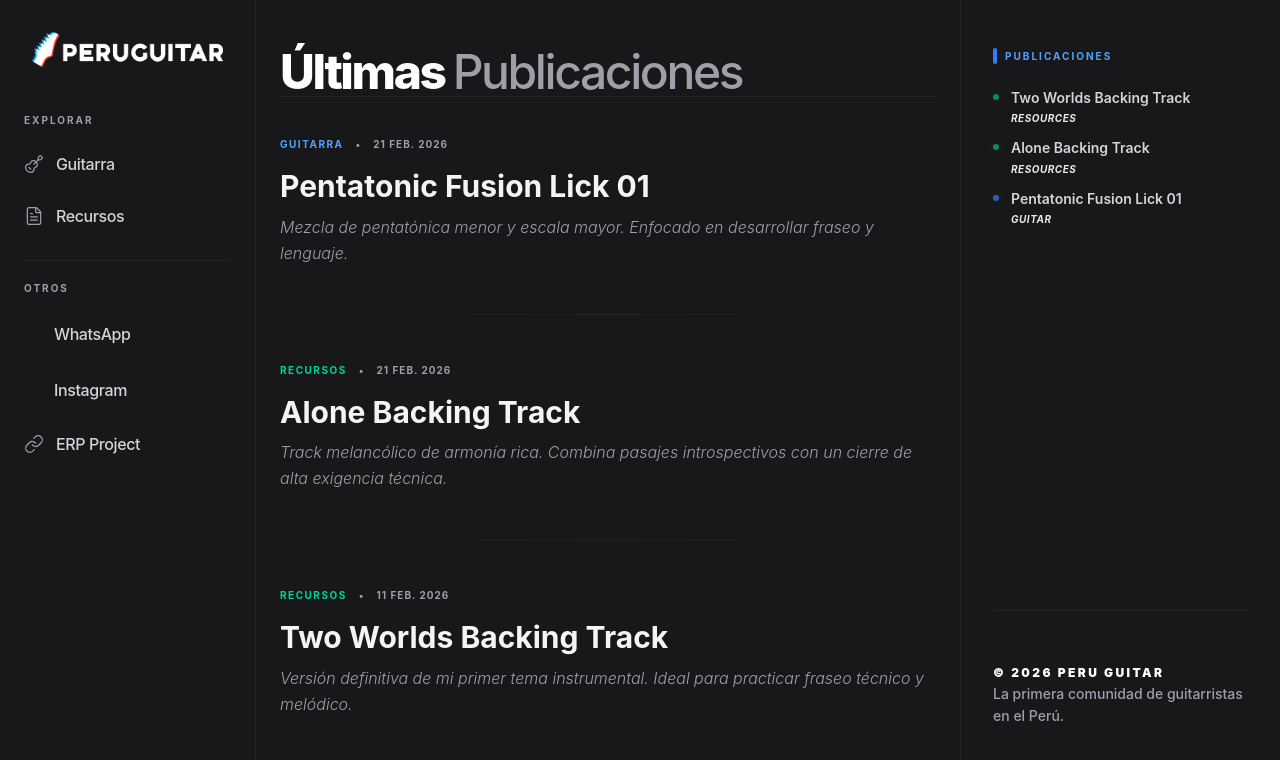
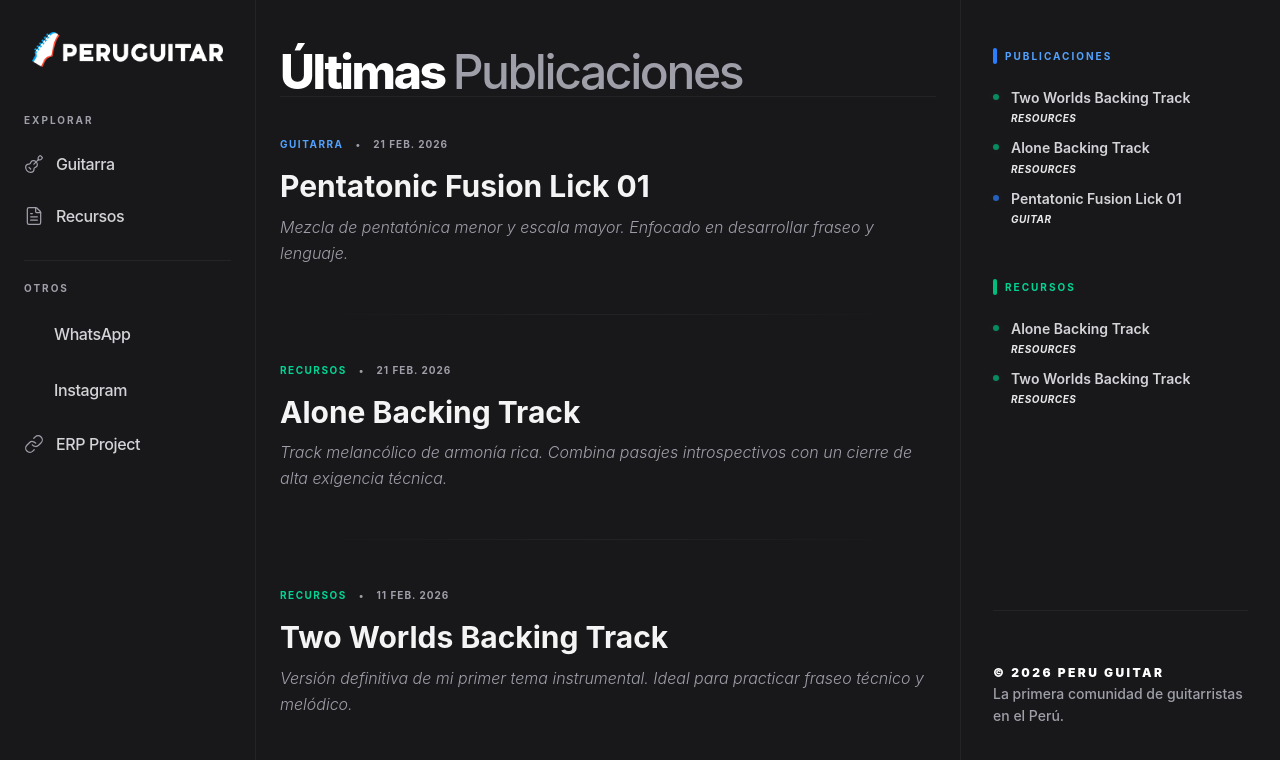
Before and after one commit to erp-project-dev/peruguitar, a Next.js app: page / in a window 1280 px wide. Shown: the top 760 px of the page. Built offline with nearby package versions, Linux system fonts and the light colour scheme; some icons are missing.

Commit message:
feat: google analytics

```diff
--- /dev/null
+++ b/app/[postId]/components/TrackPostView.tsx
@@ -0,0 +1,29 @@
+"use client";
+
+import { useEffect } from "react";
+import ReactGA from "react-ga4";
+
+type TrackPostViewProps = {
+  id: string;
+  category: string;
+  title: string;
+  author: string;
+};
+
+export function TrackPostView({
+  id,
+  category,
+  title,
+  author,
+}: TrackPostViewProps) {
+  useEffect(() => {
+    ReactGA.event("post_view", {
+      post_id: id,
+      post_title: title,
+      post_category: category,
+      post_author: author,
+    });
+  }, [id, title, category, author]);
+
+  return null;
+}
--- a/app/[postId]/page.tsx
+++ b/app/[postId]/page.tsx
@@ -2,6 +2,7 @@ import { notFound } from "next/navigation";
 import { POSTS } from "@/content";
 import { PostHeader } from "./components/PostHeader";
 import { Metadata } from "next";
+import { TrackPostView } from "./components/TrackPostView";
 
 interface PageProps {
   params: Promise<{ postId: string }>;
@@ -55,6 +56,13 @@ export default async function Post({ params }: PageProps) {
       <div className="prose prose-invert max-w-none">
         <post.content />
       </div>
+
+      <TrackPostView
+        id={post.id}
+        title={post.title}
+        author={post.author}
+        category={post.category}
+      />
     </article>
   );
 }
--- a/app/components/RightBar/RightBar.tsx
+++ b/app/components/RightBar/RightBar.tsx
@@ -1,56 +1,44 @@
-"use client";
-
+import { useMemo } from "react";
 import { POSTS } from "../../content";
-import { ItemLink } from "./components/ItemLink";
-import { ItemFooter } from "./components/ItemFooter";
 
 import { CATEGORY_STYLES } from "@/shared/category";
 
-const SectionHeader = ({
-  title,
-  color,
-  bgColor,
-}: {
-  title: string;
-  color: string;
-  bgColor: string;
-}) => (
-  <div className="flex items-center gap-2 mb-5">
-    <div className={`w-1 h-4 rounded-full ${bgColor}`} />
-    <h3
-      className={`text-[10px] font-bold ${color} uppercase tracking-[0.2em] leading-none`}
-    >
-      {title}
-    </h3>
-  </div>
-);
+import { RightBarItem } from "./components/RightBarItem";
+import { RightBarFooter } from "./components/RightBarFooter";
+import { RightBarHeader } from "./components/RightBarHeader";
+
+const getRandom = (arr: typeof POSTS, count: number, cat?: string) => {
+  const f = cat ? arr.filter((a) => a.category === cat) : arr;
+  return [...f].sort(() => 0.5 - Math.random()).slice(0, count);
+};
 
 export function RightBar() {
-  const getRandom = (arr: typeof POSTS, count: number, category?: string) => {
-    const filtered = category
-      ? arr.filter((a) => a.category === category)
-      : arr;
-    return [...filtered].sort(() => 0.5 - Math.random()).slice(0, count);
-  };
+  const data = useMemo(() => {
+    return {
+      others: getRandom(POSTS, 5),
+      resources: getRandom(POSTS, 5, "resources"),
+      production: getRandom(POSTS, 5, "music-production"),
+    };
+  }, []);
 
-  const otherPosts = getRandom(POSTS, 5);
-  const resourcePosts = getRandom(POSTS, 5, "resources");
-  const productionPosts = getRandom(POSTS, 5, "music-production");
+  if (!data) {
+    return null;
+  }
 
   return (
     <aside className="w-full h-full flex flex-col overflow-y-auto [ms-overflow-style:none] [scrollbar-width:none] [&::-webkit-scrollbar]:hidden">
       <div className="flex flex-col min-h-full px-8 pb-8">
         <div className="flex-1 space-y-12">
           <section>
-            <SectionHeader
+            <RightBarHeader
               title="Publicaciones"
               color={CATEGORY_STYLES.guitar.color}
               bgColor={CATEGORY_STYLES.guitar.bgColor}
             />
             <div className="space-y-1">
-              {otherPosts.map((post, i) => (
-                <ItemLink
-                  key={i}
+              {data.others.map((post) => (
+                <RightBarItem
+                  key={post.id}
                   title={post.title}
                   href={`/${post.id}`}
                   category={post.category}
@@ -61,44 +49,46 @@ export function RightBar() {
           </section>
 
           {/* <section>
-            <SectionHeader
+            <RightBarHeader
               title={CATEGORY_STYLES["music-production"].name}
               color={CATEGORY_STYLES["music-production"].color}
               bgColor={CATEGORY_STYLES["music-production"].bgColor}
             />
             <div className="space-y-1">
-              {productionPosts.map((post, i) => (
-                <ItemLink
-                  key={i}
+              {data.production.map((post) => (
+                <RightBarItem
+                  key={post.id}
                   title={post.title}
                   href={`/${post.id}`}
-                  color="bg-purple-500"
+                  category={post.category}
+                  color={CATEGORY_STYLES["music-production"].bgColor}
                 />
               ))}
             </div>
           </section> */}
 
-          {/* <section>
-            <SectionHeader
+          <section>
+            <RightBarHeader
               title={CATEGORY_STYLES.resources.name}
               color={CATEGORY_STYLES.resources.color}
               bgColor={CATEGORY_STYLES.resources.bgColor}
             />
             <div className="space-y-1">
-              {resourcePosts.map((post, i) => (
-                <ItemLink
-                  key={i}
+              {data.resources.map((post) => (
+                <RightBarItem
+                  key={post.id}
                   title={post.title}
                   href={`/${post.id}`}
+                  category={post.category}
                   color={CATEGORY_STYLES.resources.bgColor}
                 />
               ))}
             </div>
-          </section> */}
+          </section>
         </div>
 
         <div className="pt-12">
-          <ItemFooter />
+          <RightBarFooter />
         </div>
       </div>
     </aside>
--- a/app/components/RightBar/components/ItemFooter.tsx
+++ b/app/components/RightBar/components/RightBarFooter.tsx
@@ -1,4 +1,4 @@
-export function ItemFooter() {
+export function RightBarFooter() {
   const currentYear = new Date().getFullYear();
 
   return (
--- /dev/null
+++ b/app/components/RightBar/components/RightBarHeader.tsx
@@ -0,0 +1,18 @@
+type RightBarHeaderProps = {
+  bgColor: string;
+  color: string;
+  title: string;
+};
+
+export function RightBarHeader({ bgColor, color, title }: RightBarHeaderProps) {
+  return (
+    <div className="flex items-center gap-2 mb-5">
+      <div className={`w-1 h-4 rounded-full ${bgColor}`} />
+      <h3
+        className={`text-[10px] font-bold ${color} uppercase tracking-[0.2em] leading-none`}
+      >
+        {title}
+      </h3>
+    </div>
+  );
+}
--- a/app/components/RightBar/components/ItemLink.tsx
+++ b/app/components/RightBar/components/RightBarItem.tsx
@@ -1,18 +1,18 @@
 import Link from "next/link";
 
-interface ItemLinkProps {
+interface RightBarItemProps {
   title: string;
   href?: string;
   category?: string;
   color?: string;
 }
 
-export function ItemLink({
+export function RightBarItem({
   title,
   href = "#",
   category,
   color = "bg-zinc-500",
-}: ItemLinkProps) {
+}: RightBarItemProps) {
   return (
     <Link href={href} className="flex items-start gap-3 group py-1 w-full">
       <div
--- /dev/null
+++ b/app/components/googleAnalyticsInitializer.tsx
@@ -0,0 +1,17 @@
+"use client";
+
+import { useEffect } from "react";
+import ReactGA from "react-ga4";
+
+import { googleAnalyticsId } from "@/settings.json";
+
+export default function GoogleAnalytics() {
+  useEffect(() => {
+    if (window.location.hostname !== "localhost") {
+      ReactGA.initialize(googleAnalyticsId);
+      console.info("GA Initialized");
+    }
+  }, []);
+
+  return null;
+}
--- a/app/layout.tsx
+++ b/app/layout.tsx
@@ -5,6 +5,7 @@ import "./globals.css";
 
 import { Navbar } from "./components/Navbar/Navbar";
 import { RightBar } from "./components/RightBar/RightBar";
+import GoogleAnalytics from "./components/googleAnalyticsInitializer";
 
 const geistSans = Geist({
   variable: "--font-geist-sans",
@@ -51,7 +52,7 @@ export default function RootLayout({
   children: React.ReactNode;
 }>) {
   return (
-    <html lang="es" className="dark">
+    <html lang="es">
       <body
         className={`${geistSans.variable} ${geistMono.variable} antialiased bg-zinc-900 text-zinc-100`}
       >
@@ -70,6 +71,8 @@ export default function RootLayout({
             <RightBar />
           </aside>
         </div>
+
+        <GoogleAnalytics />
       </body>
     </html>
   );
--- /dev/null
+++ b/app/settings.json
@@ -0,0 +1,3 @@
+{
+  "googleAnalyticsId": "G-76NFL0H09T"
+}
--- a/package.json
+++ b/package.json
@@ -13,7 +13,8 @@
     "lucide-react": "^0.575.0",
     "next": "16.1.6",
     "react": "19.2.3",
-    "react-dom": "19.2.3"
+    "react-dom": "19.2.3",
+    "react-ga4": "^2.1.0"
   },
   "devDependencies": {
     "@tailwindcss/postcss": "^4",
```
Also changed, not shown: 1 other file (tests, documents, lock files or other folders).
